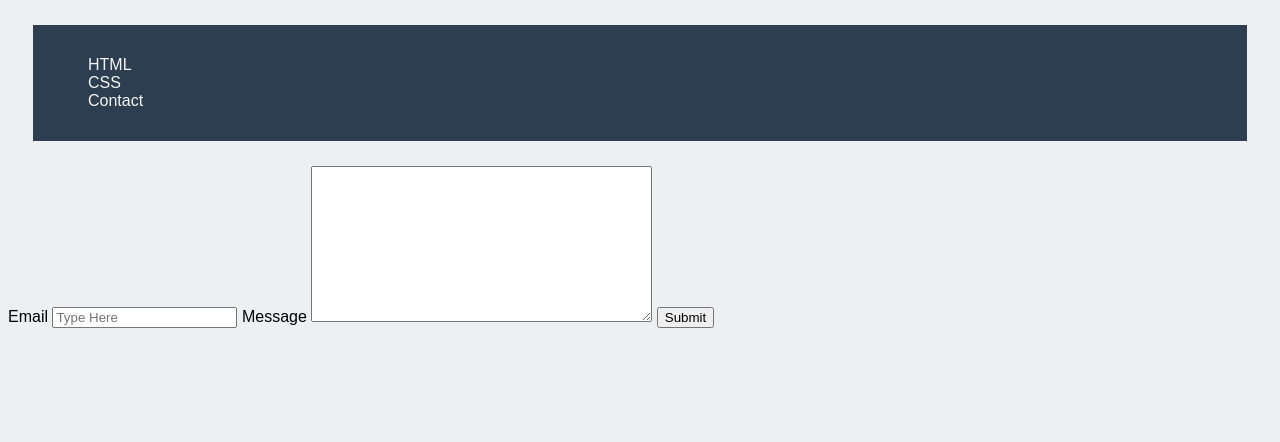
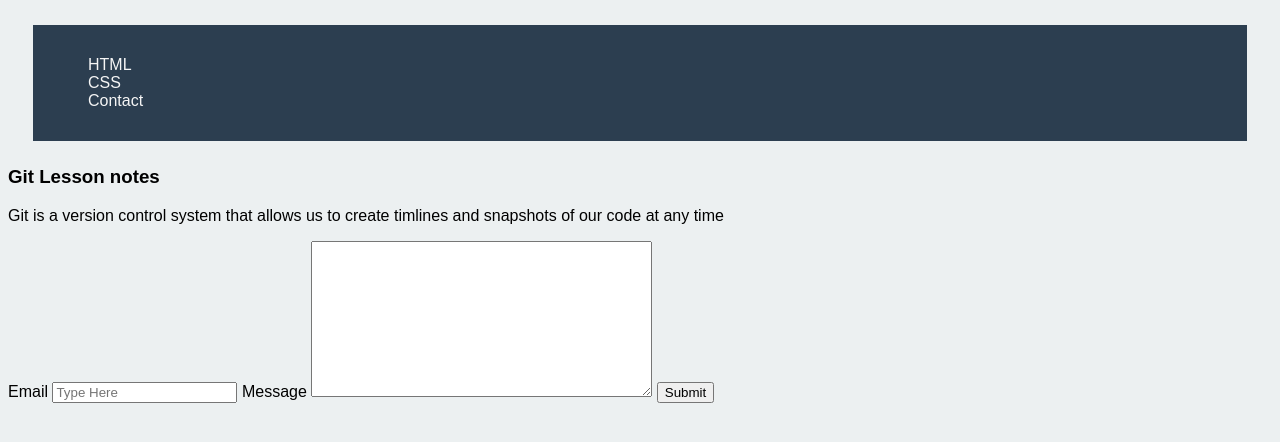
Before and after one commit to HenryDufour04/sdb-sep-22-html-css-lesson, a plain HTML site: page index.html in a window 1280 px wide. Drawn offline with Linux system fonts and the light colour scheme.

Commit message:
added git notes

```diff
--- a/index.html
+++ b/index.html
@@ -25,6 +25,13 @@
         </ul>
     </nav>
 
+    <div>
+        <h3> Git Lesson notes </h3>
+            <p> Git is a version control system that allows us to create timlines and snapshots of our code at any time</p>
+
+    </div>
+
+
 
     <div id="form-container">
         <form action="">
```
